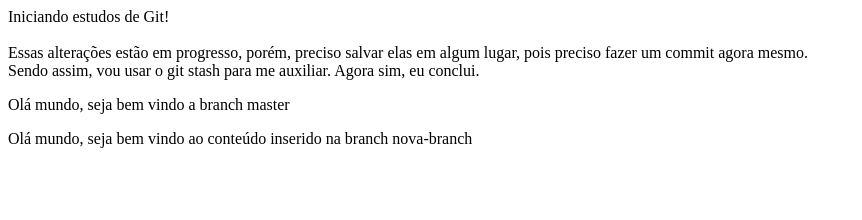
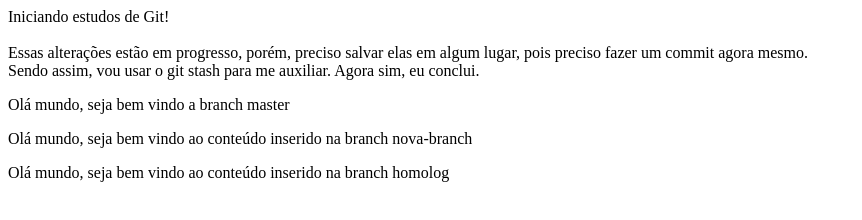
Before and after one commit to lucasrodriguesabreu/sprint01, a plain HTML site: page index.html in a window 1280 px wide. Shown: the whole page, without its empty margins (0-862 px from the left). Drawn offline with Linux system fonts and the light colour scheme.

Commit message:
Commit efetuado na branch homolog

```diff
--- a/index.html
+++ b/index.html
@@ -14,3 +14,5 @@
             <p>Olá mundo, seja bem vindo a branch master</p>
 
             <p>Olá mundo, seja bem vindo ao conteúdo inserido na branch nova-branch</p>
+
+            <p>Olá mundo, seja bem vindo ao conteúdo inserido na branch homolog</p>
```
